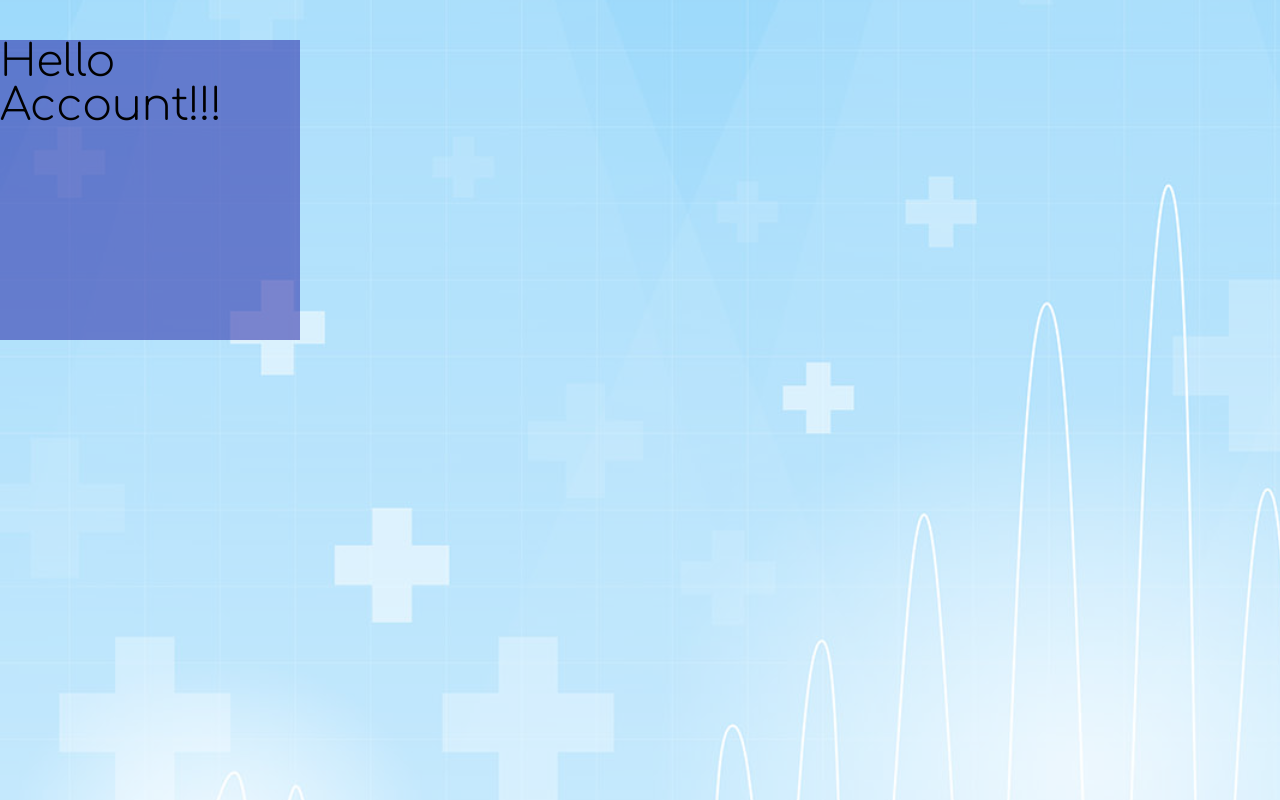
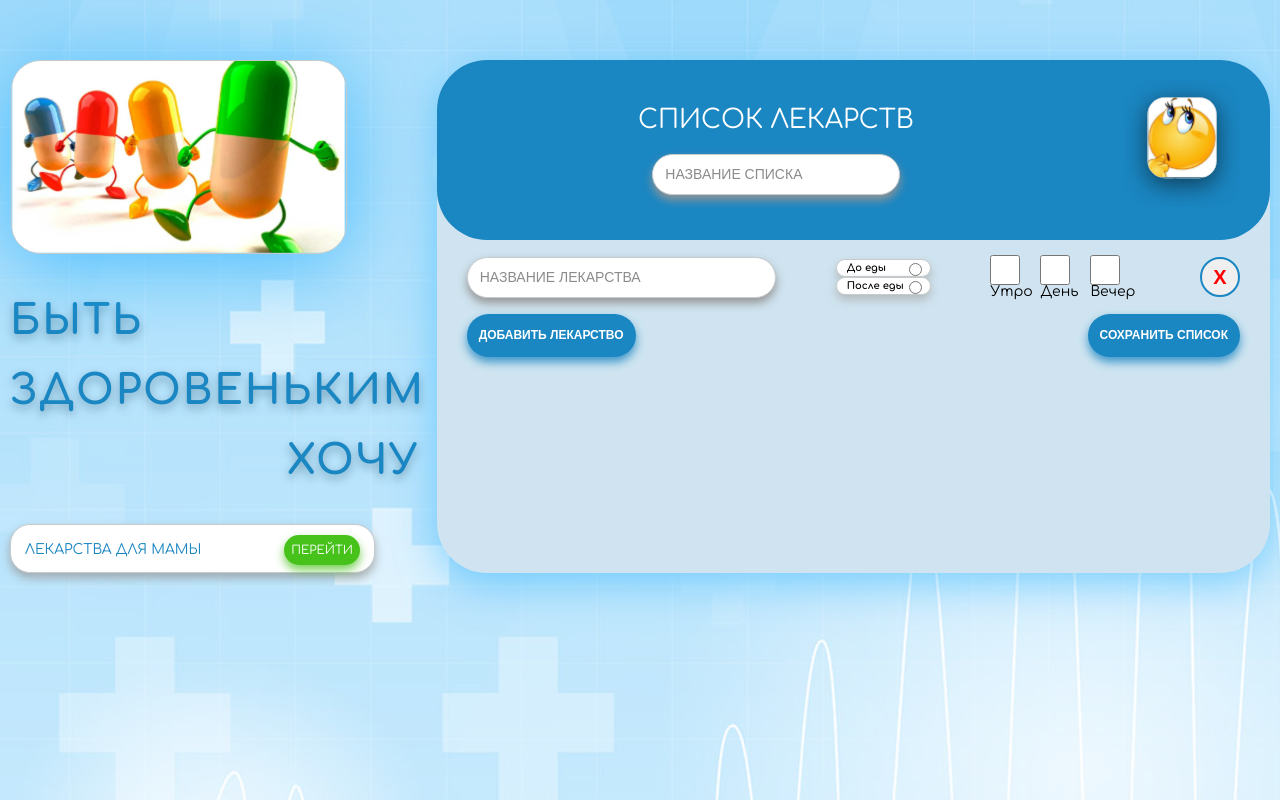
Before and after one commit to Ale-Shadow-02/Project-Pill, a React (Create React App) app: page / in a window 1280 px wide. Built offline with nearby package versions, Linux system fonts and the light colour scheme.

Commit message:
Исправлена ошибка paht на path из за которой не корректно отрабатывали пути

```diff
--- a/src/App.js
+++ b/src/App.js
@@ -10,8 +10,8 @@ class App extends React.Component {
     return (
       <div className="app__container">
         <Route path="/registration" exact component={Registration} />
-        {/* <Route paht="/" exact component={Home} /> */}
-        <Route paht="/account" exact component={Account} />
+        <Route path="/" exact component={Home} />
+        <Route path="/account" exact component={Account} />
       </div>
     );
   }
```
Also changed, not shown: 1 other file (tests, documents, lock files or other folders).
